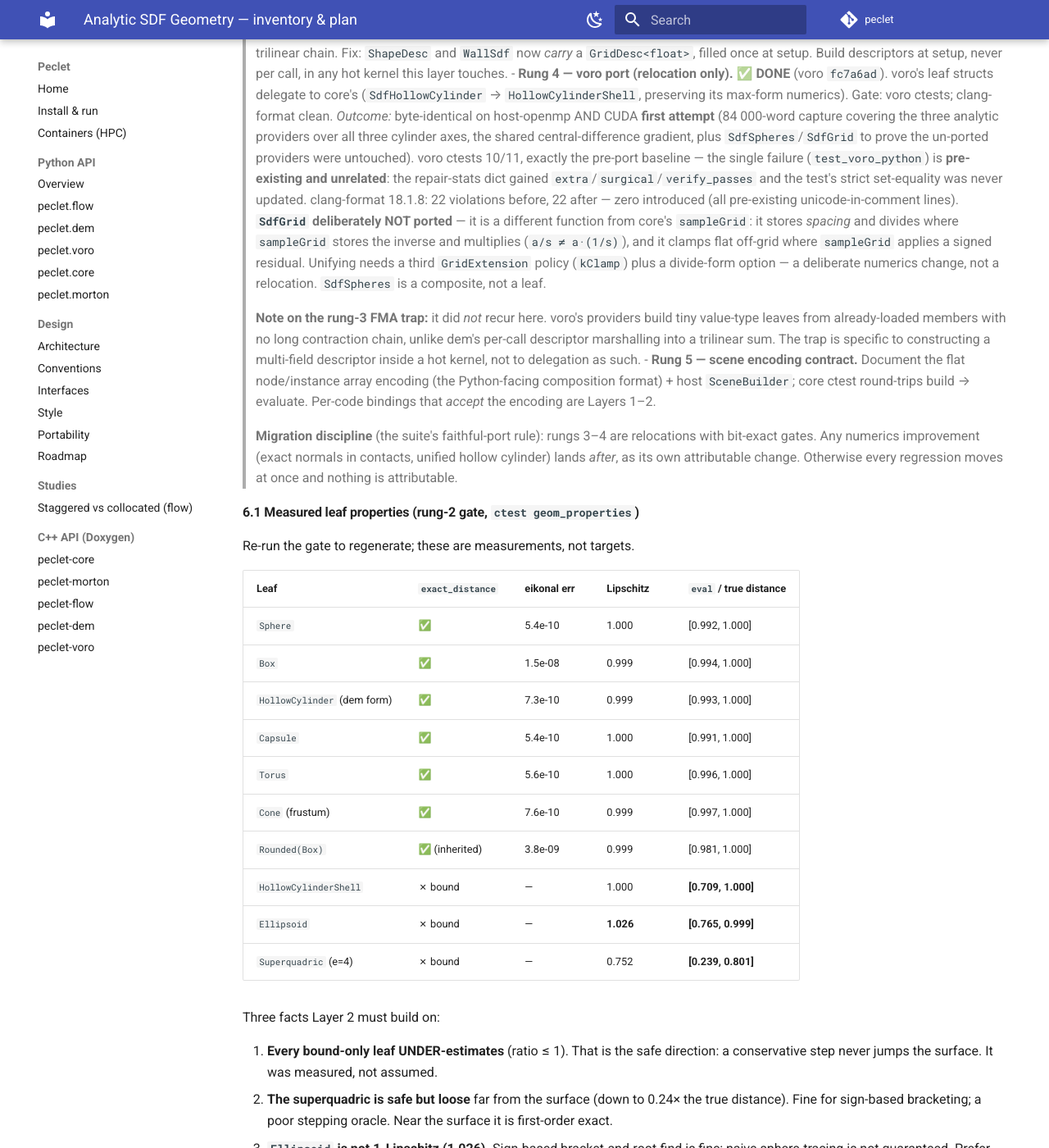
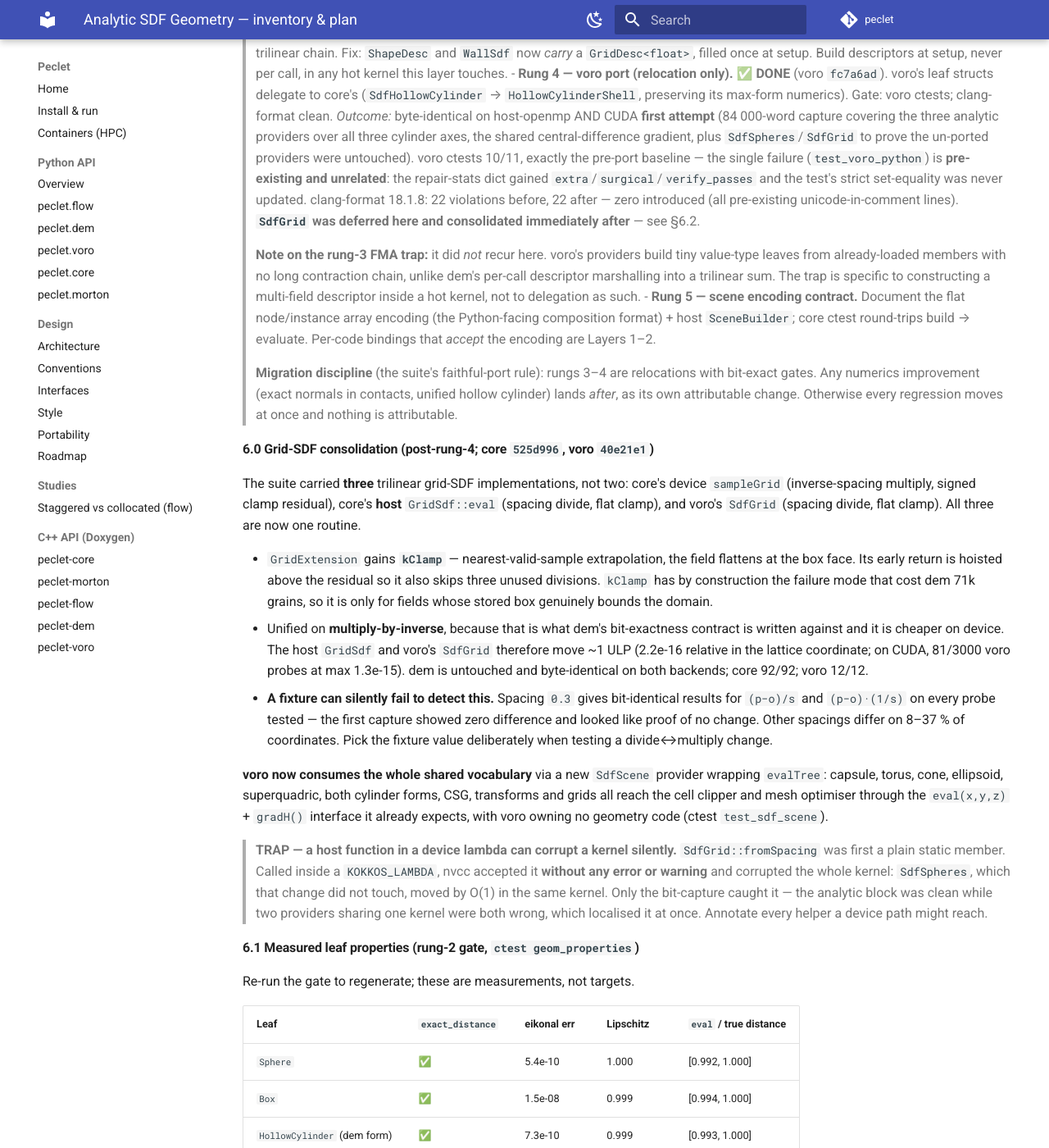
Before and after one commit to computational-chemical-engineering/peclet, an MkDocs documentation site: the page built from docs/ANALYTIC_SDF_GEOMETRY.md, in a window 1280 px wide and 1400 px high, scrolled down 8273 px. Shown: the whole window at 82% size. Built offline with MkDocs 1.6.1 and Material for MkDocs 9.7.7, drawn with Linux system fonts in a browser that asks for light colours; comment, search, counter and statistics services are not loaded.

Commit message:
docs: record the grid-SDF consolidation + voro scene provider; bump core/voro
Three trilinear grid-SDF implementations collapse to one (kClamp policy, unified on
multiply-by-inverse), and voro gains SdfScene so it reaches the full shared analytic
vocabulary. Records two traps: a 0.3 spacing makes a divide-vs-multiply fixture blind, and a
host function called inside a device lambda corrupts the kernel with no diagnostic.

core 9768dd9..525d996, voro 95fa26c..40e21e1.

Co-Authored-By: Claude Opus 5 <noreply@anthropic.com>
Claude-Session: https://claude.ai/code/session_015VFHwjBNfmqw89iVFh2sC6

```diff
--- a/docs/ANALYTIC_SDF_GEOMETRY.md
+++ b/docs/ANALYTIC_SDF_GEOMETRY.md
@@ -366,11 +366,7 @@ delegate to the `double` leaf instantiations (no behaviour change to host consum
   unrelated**: the repair-stats dict gained `extra`/`surgical`/`verify_passes` and the test's strict
   set-equality was never updated. clang-format 18.1.8: 22 violations before, 22 after — zero
   introduced (all pre-existing unicode-in-comment lines).
-  **`SdfGrid` deliberately NOT ported** — it is a different function from core's `sampleGrid`: it
-  stores *spacing* and divides where `sampleGrid` stores the inverse and multiplies
-  (`a/s ≠ a·(1/s)`), and it clamps flat off-grid where `sampleGrid` applies a signed residual.
-  Unifying needs a third `GridExtension` policy (`kClamp`) plus a divide-form option — a deliberate
-  numerics change, not a relocation. `SdfSpheres` is a composite, not a leaf.
+  **`SdfGrid` was deferred here and consolidated immediately after** — see §6.2.
 
   > **Note on the rung-3 FMA trap:** it did *not* recur here. voro's providers build tiny value-type
   > leaves from already-loaded members with no long contraction chain, unlike dem's per-call
@@ -384,6 +380,38 @@ delegate to the `double` leaf instantiations (no behaviour change to host consum
 > gates. Any numerics improvement (exact normals in contacts, unified hollow cylinder) lands *after*,
 > as its own attributable change. Otherwise every regression moves at once and nothing is
 > attributable.
+
+#### 6.0 Grid-SDF consolidation (post-rung-4; core `525d996`, voro `40e21e1`)
+
+The suite carried **three** trilinear grid-SDF implementations, not two: core's device
+`sampleGrid` (inverse-spacing multiply, signed clamp residual), core's **host** `GridSdf::eval`
+(spacing divide, flat clamp), and voro's `SdfGrid` (spacing divide, flat clamp). All three are now
+one routine.
+
+- `GridExtension` gains **`kClamp`** — nearest-valid-sample extrapolation, the field flattens at the
+  box face. Its early return is hoisted above the residual so it also skips three unused divisions.
+  `kClamp` has by construction the failure mode that cost dem 71k grains, so it is only for fields
+  whose stored box genuinely bounds the domain.
+- Unified on **multiply-by-inverse**, because that is what dem's bit-exactness contract is written
+  against and it is cheaper on device. The host `GridSdf` and voro's `SdfGrid` therefore move ~1 ULP
+  (2.2e-16 relative in the lattice coordinate; on CUDA, 81/3000 voro probes at max 1.3e-15).
+  dem is untouched and byte-identical on both backends; core 92/92; voro 12/12.
+- **A fixture can silently fail to detect this.** Spacing `0.3` gives bit-identical results for
+  `(p−o)/s` and `(p−o)·(1/s)` on every probe tested — the first capture showed zero difference and
+  looked like proof of no change. Other spacings differ on 8–37 % of coordinates. Pick the fixture
+  value deliberately when testing a divide↔multiply change.
+
+**voro now consumes the whole shared vocabulary** via a new `SdfScene` provider wrapping
+`evalTree`: capsule, torus, cone, ellipsoid, superquadric, both cylinder forms, CSG, transforms and
+grids all reach the cell clipper and mesh optimiser through the `eval(x,y,z)` + `gradH()` interface
+it already expects, with voro owning no geometry code (ctest `test_sdf_scene`).
+
+> **TRAP — a host function in a device lambda can corrupt a kernel silently.** `SdfGrid::fromSpacing`
+> was first a plain static member. Called inside a `KOKKOS_LAMBDA`, nvcc accepted it **without any
+> error or warning** and corrupted the whole kernel: `SdfSpheres`, which that change did not touch,
+> moved by O(1) in the same kernel. Only the bit-capture caught it — the analytic block was clean
+> while two providers sharing one kernel were both wrong, which localised it at once. Annotate every
+> helper a device path might reach.
 
 #### 6.1 Measured leaf properties (rung-2 gate, `ctest geom_properties`)
 
```
